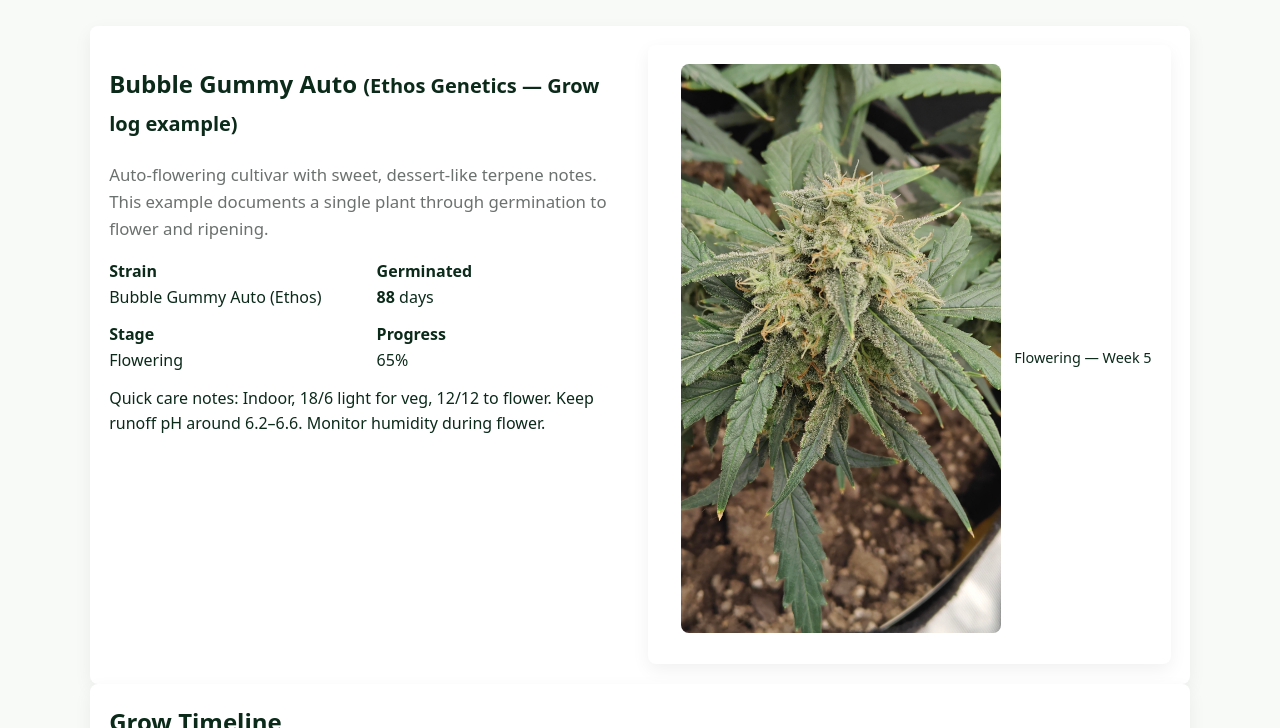
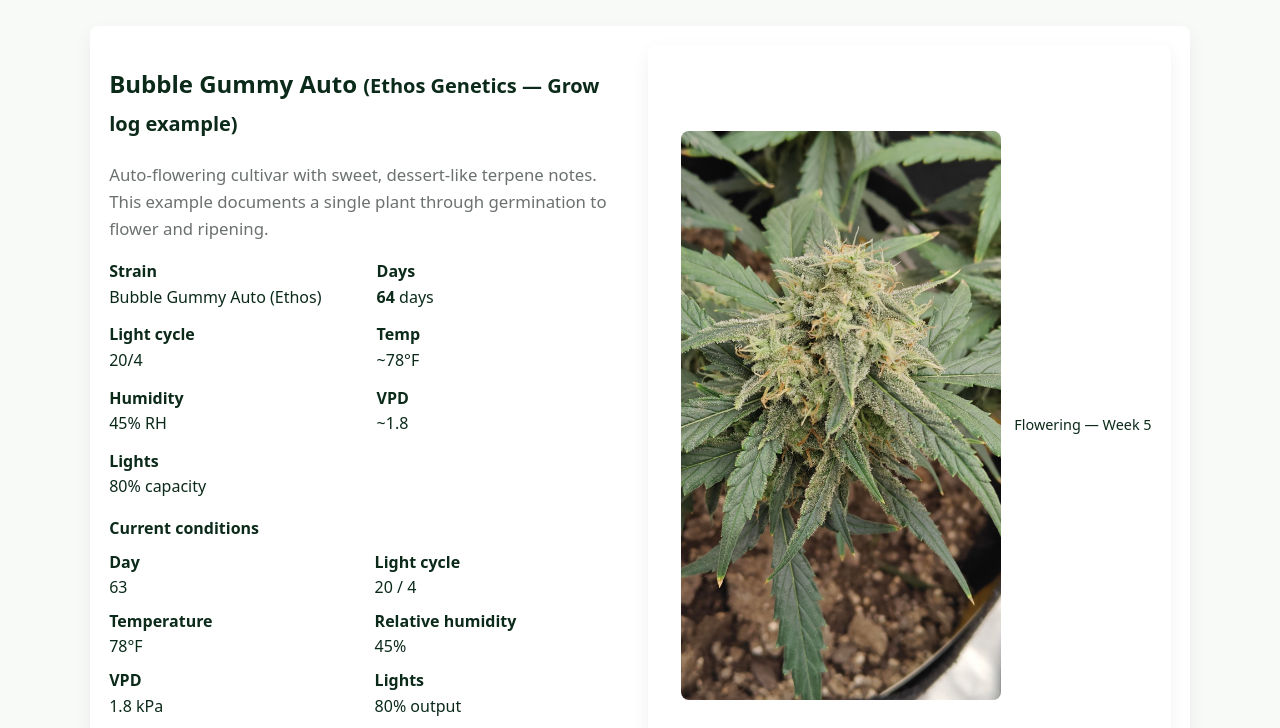
Before and after one commit to ProgrebnyakB/cannabis-website, a website: page plants.html in a window 1280 px wide. Shown: the part 94-822 px from the top of the page. Drawn offline with Linux system fonts and the light colour scheme.

Commit message:
Update Bubble Gummy Auto current conditions (Day 63, light cycle, temp, RH, VPD, lights) and adjust germination to show correct days

```diff
--- a/plants.html
+++ b/plants.html
@@ -43,17 +43,42 @@
               <div class="muted">Bubble Gummy Auto (Ethos)</div>
             </div>
             <div>
-              <strong>Germinated</strong>
-              <div class="muted" data-germinated="2025-08-01"><span class="days-since">—</span> days</div>
+              <strong>Days</strong>
+              <!-- set germination so the animated counter reads 63 on current date -->
+              <div class="muted" data-germinated="2025-08-25"><span class="days-since">—</span> days</div>
             </div>
             <div>
-              <strong>Stage</strong>
-              <div class="muted">Flowering</div>
+              <strong>Light cycle</strong>
+              <div class="muted">20/4</div>
             </div>
             <div>
-              <strong>Progress</strong>
-              <div class="muted"><span class="progress-label">65%</span></div>
+              <strong>Temp</strong>
+              <div class="muted">~78°F</div>
             </div>
+            <div>
+              <strong>Humidity</strong>
+              <div class="muted">45% RH</div>
+            </div>
+            <div>
+              <strong>VPD</strong>
+              <div class="muted">~1.8</div>
+            </div>
+            <div>
+              <strong>Lights</strong>
+              <div class="muted">80% capacity</div>
+            </div>
+          </div>
+
+          <div class="current-conditions" style="margin-top:1rem">
+            <h4 style="margin:0 0 .5rem">Current conditions</h4>
+            <ul style="list-style:none; padding:0; margin:0; display:grid; grid-template-columns:repeat(2,1fr); gap:.5rem;">
+              <li><strong>Day</strong><div class="muted">63</div></li>
+              <li><strong>Light cycle</strong><div class="muted">20 / 4</div></li>
+              <li><strong>Temperature</strong><div class="muted">78°F</div></li>
+              <li><strong>Relative humidity</strong><div class="muted">45%</div></li>
+              <li><strong>VPD</strong><div class="muted">1.8 kPa</div></li>
+              <li><strong>Lights</strong><div class="muted">80% output</div></li>
+            </ul>
           </div>
 
           <p style="margin-top:.75rem">Quick care notes: Indoor, 18/6 light for veg, 12/12 to flower. Keep runoff pH around 6.2–6.6. Monitor humidity during flower.</p>
```
